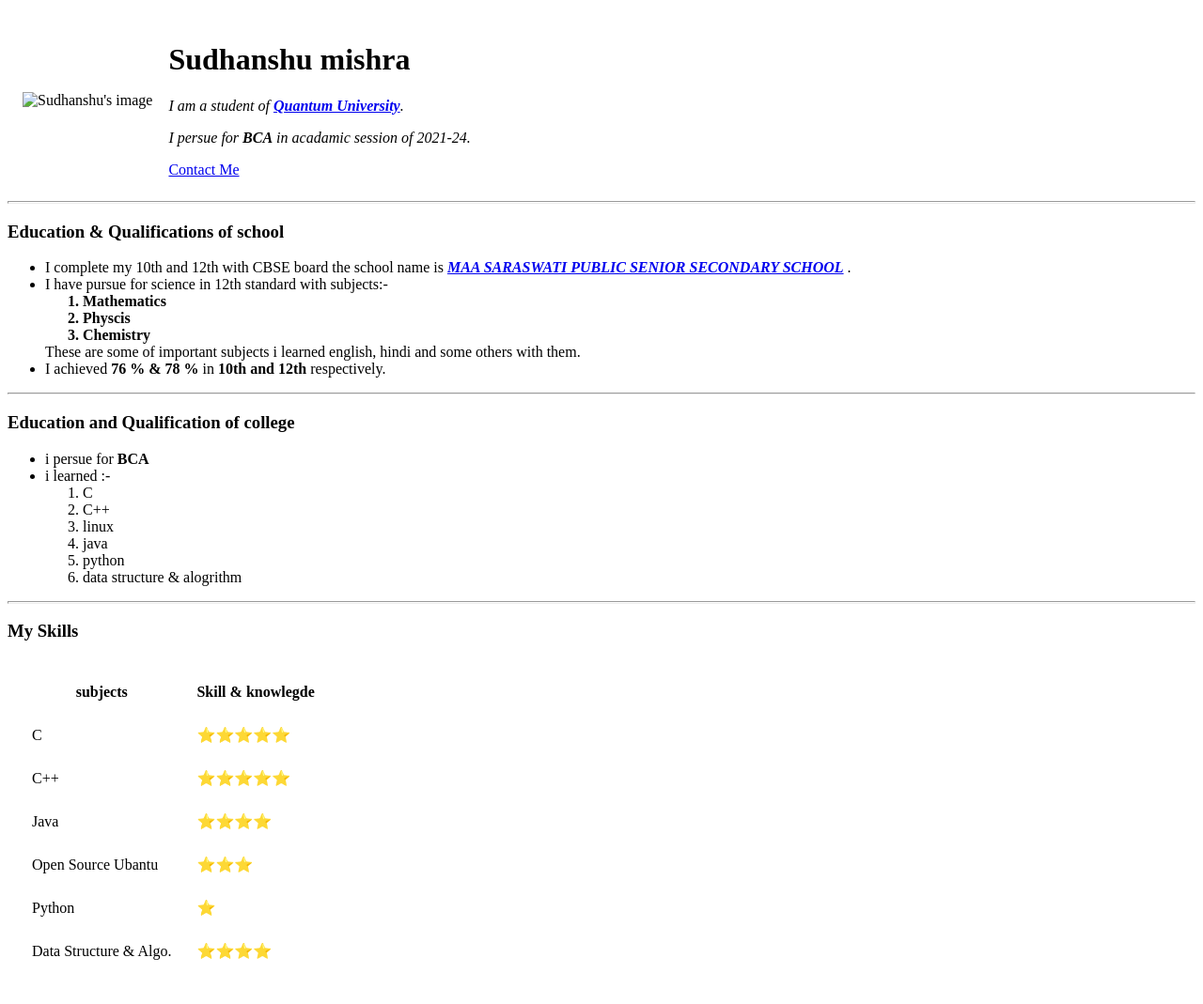
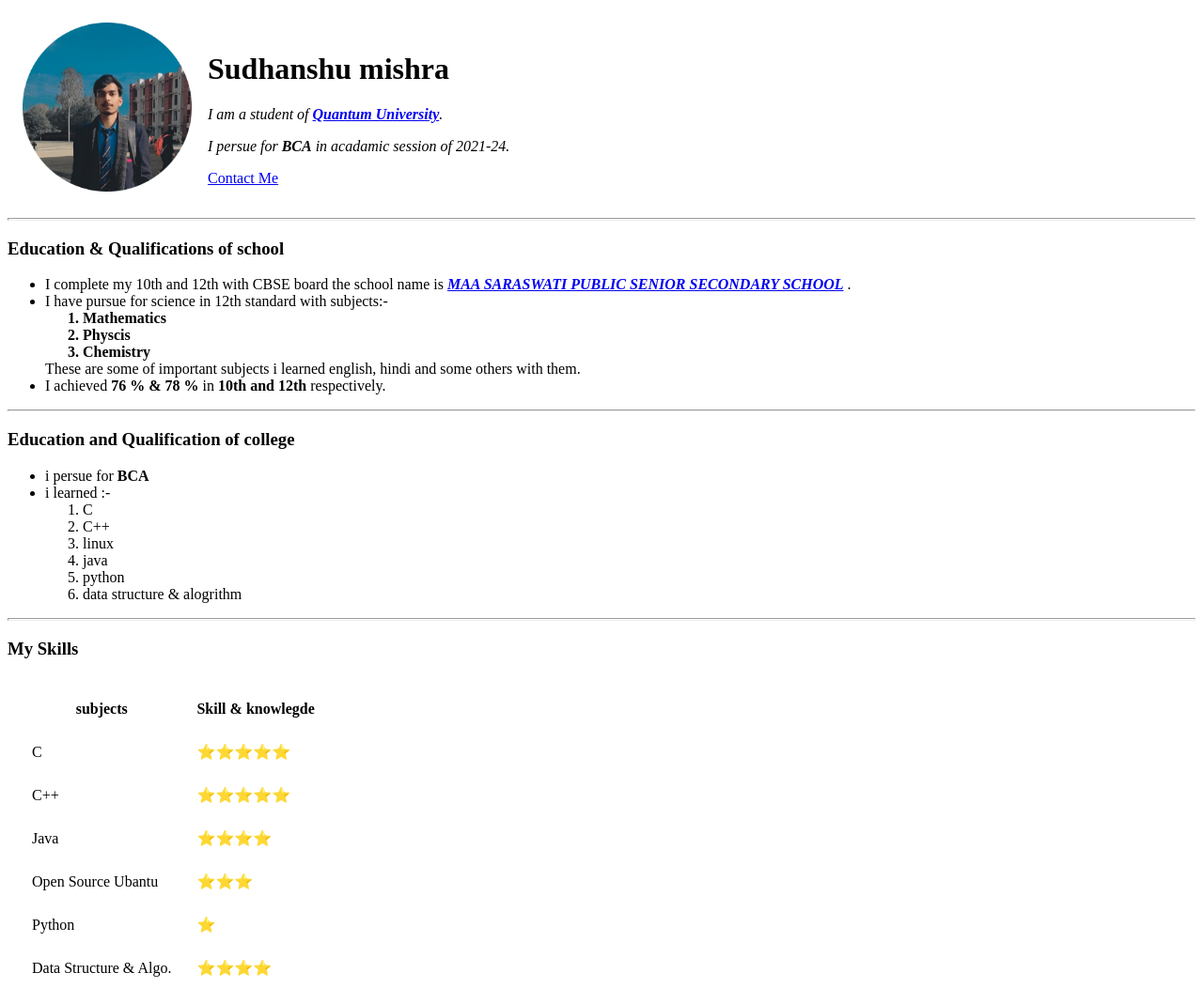
Before and after one commit to sudhanshumishra4715/cv, a plain HTML site: page index.html in a window 1280 px wide. Shown: the whole page at 94% size. Drawn offline with Linux system fonts and the light colour scheme.

Commit message:
update photo

```diff
--- a/index.html
+++ b/index.html
@@ -7,7 +7,7 @@
 <body>
     <table cellspacing="15" >
         <tr>
-            <td><img src="images/Snapchat-1513998504-modified.png" alt="Sudhanshu's image" height="180
+            <td><img src="Snapchat-1513998504-modified.png" alt="Sudhanshu's image" height="180
             " ></td><td>
             <h1>Sudhanshu mishra</h1>
                 <p><em>I am a student of <a href="https://quantumuniversity.edu.in/"><strong>Quantum University</strong></a>.</p>
```
